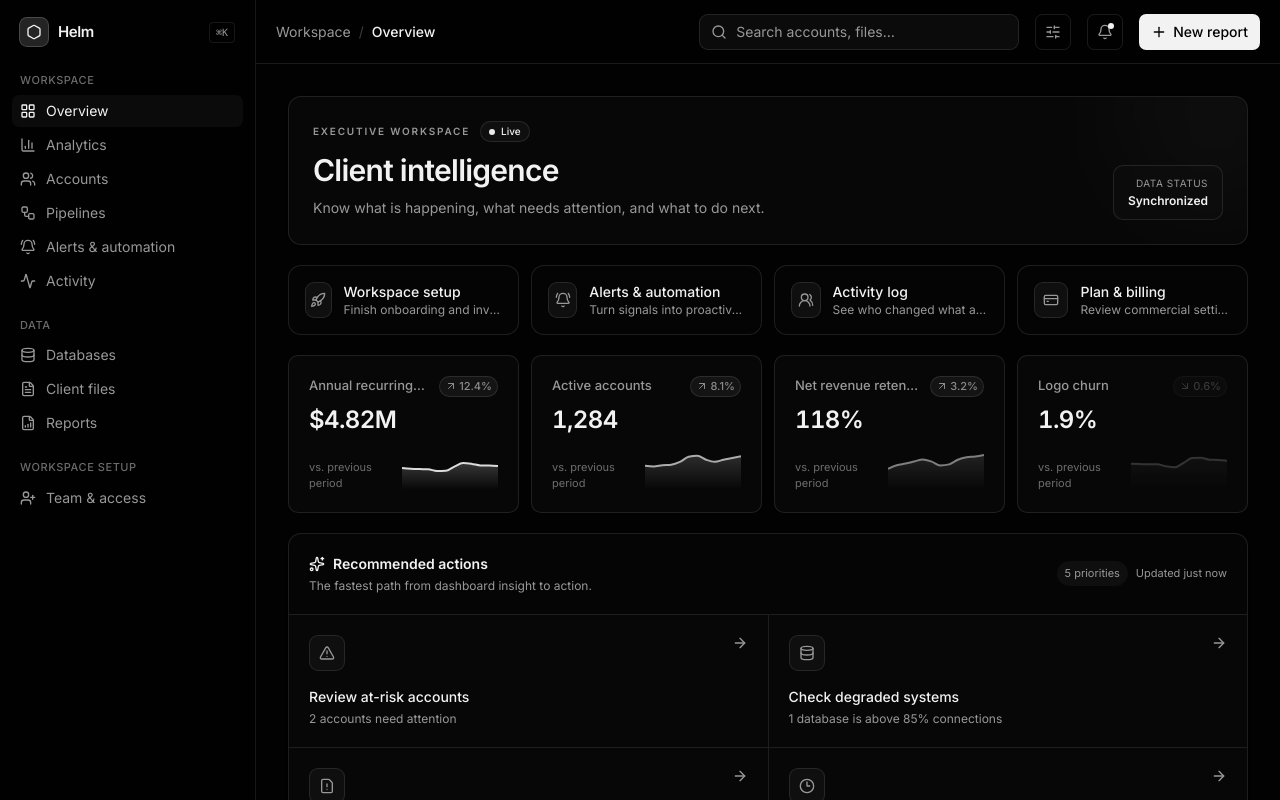
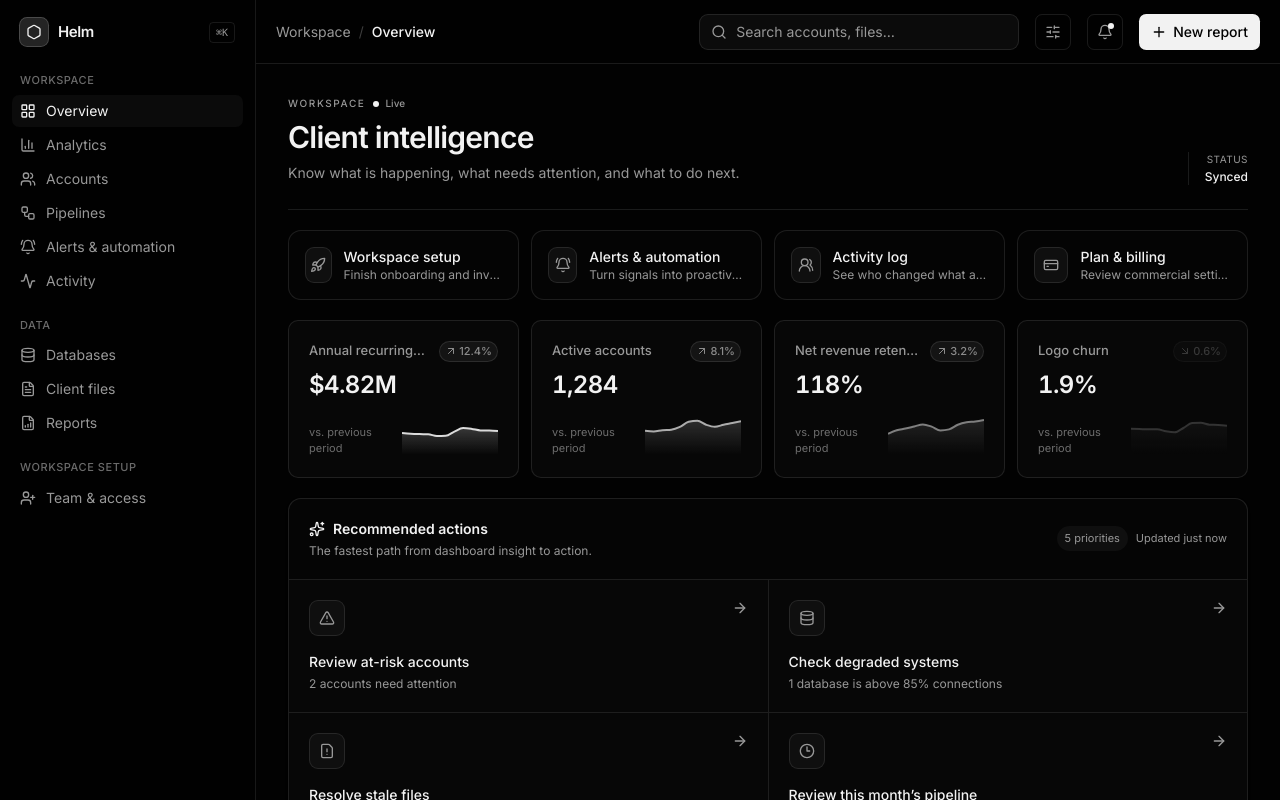
Before and after one commit to mohsarchive/b2b-client-dashboard, a Next.js app: page / in a window 1280 px wide. Shown: the top 800 px of the page. Built offline with nearby package versions, Linux system fonts and the light colour scheme.

Commit message:
style: reduce page chrome for minimalist UI

```diff
--- a/components/dashboard/page-header.tsx
+++ b/components/dashboard/page-header.tsx
@@ -8,26 +8,25 @@ export function PageHeader({
   live?: boolean
 }) {
   return (
-    <header className="premium-enter relative overflow-hidden rounded-2xl border border-border bg-card px-5 py-5 shadow-sm sm:px-6 sm:py-6">
-      <div className="pointer-events-none absolute -right-16 -top-20 size-48 rounded-full bg-foreground/[0.04] blur-3xl" />
-      <div className="relative flex flex-col gap-4 sm:flex-row sm:items-end sm:justify-between">
+    <header className="premium-enter border-b border-border pb-5 sm:pb-6">
+      <div className="flex flex-col gap-3 sm:flex-row sm:items-end sm:justify-between">
         <div className="max-w-3xl">
-          <div className="mb-2.5 flex items-center gap-2.5">
-            <span className="text-[10px] font-semibold uppercase tracking-[0.18em] text-muted-foreground">Executive workspace</span>
+          <div className="mb-2 flex items-center gap-2">
+            <span className="text-[10px] font-medium uppercase tracking-[0.16em] text-muted-foreground">Workspace</span>
             {live && (
-              <span className="flex items-center gap-1.5 rounded-full border border-border bg-secondary px-2 py-0.5 text-[10px] font-medium text-foreground">
-                <span className="size-1.5 animate-pulse rounded-full bg-foreground" />
+              <span className="flex items-center gap-1.5 text-[10px] font-medium text-muted-foreground">
+                <span className="size-1.5 rounded-full bg-foreground" />
                 Live
               </span>
             )}
           </div>
-          <h1 className="text-2xl font-semibold tracking-tight text-foreground text-balance sm:text-3xl">{title}</h1>
-          <p className="mt-2 max-w-2xl text-sm leading-6 text-muted-foreground text-pretty">{description}</p>
+          <h1 className="text-2xl font-semibold tracking-tight text-foreground sm:text-3xl">{title}</h1>
+          <p className="mt-1.5 max-w-2xl text-sm leading-6 text-muted-foreground">{description}</p>
         </div>
         {live && (
-          <div className="hidden shrink-0 rounded-xl border border-border bg-secondary/50 px-3.5 py-2.5 text-right sm:block">
-            <p className="text-[10px] uppercase tracking-wider text-muted-foreground">Data status</p>
-            <p className="mt-0.5 text-xs font-semibold text-foreground">Synchronized</p>
+          <div className="hidden border-l border-border pl-4 text-right sm:block">
+            <p className="text-[10px] uppercase tracking-wider text-muted-foreground">Status</p>
+            <p className="mt-0.5 text-xs font-medium text-foreground">Synced</p>
           </div>
         )}
       </div>
```
